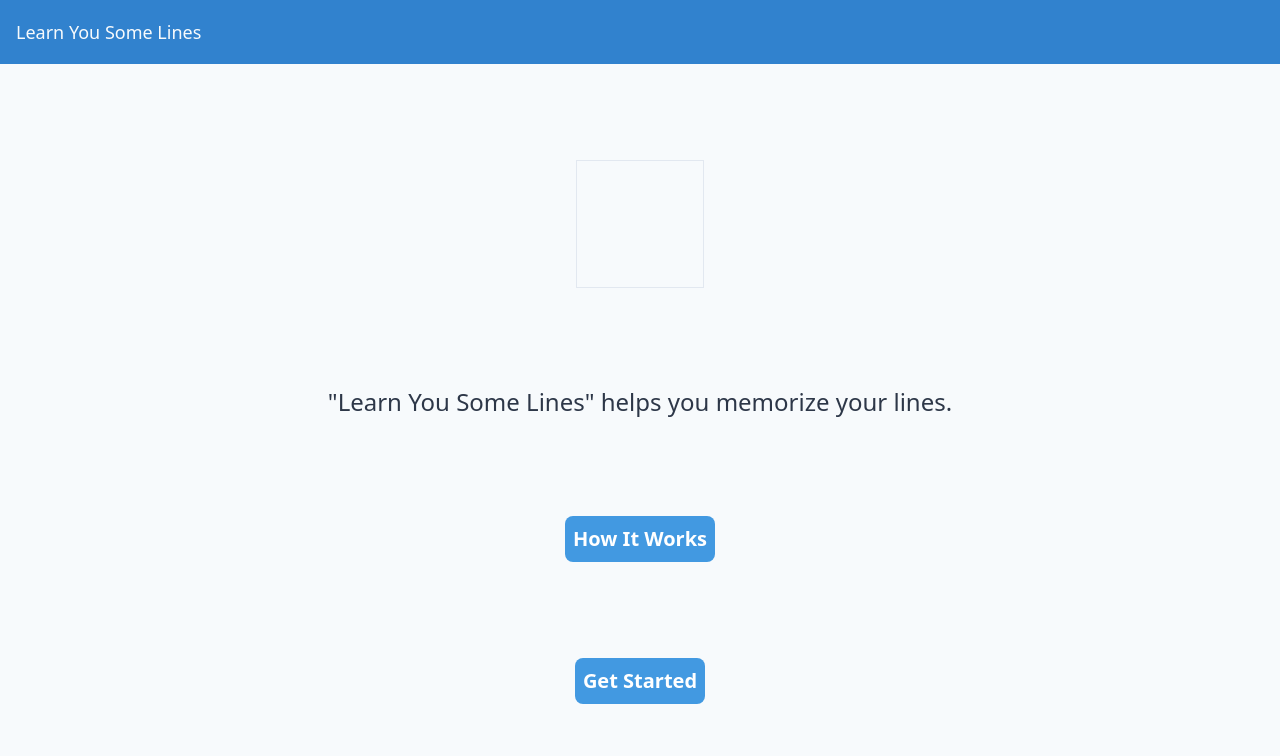
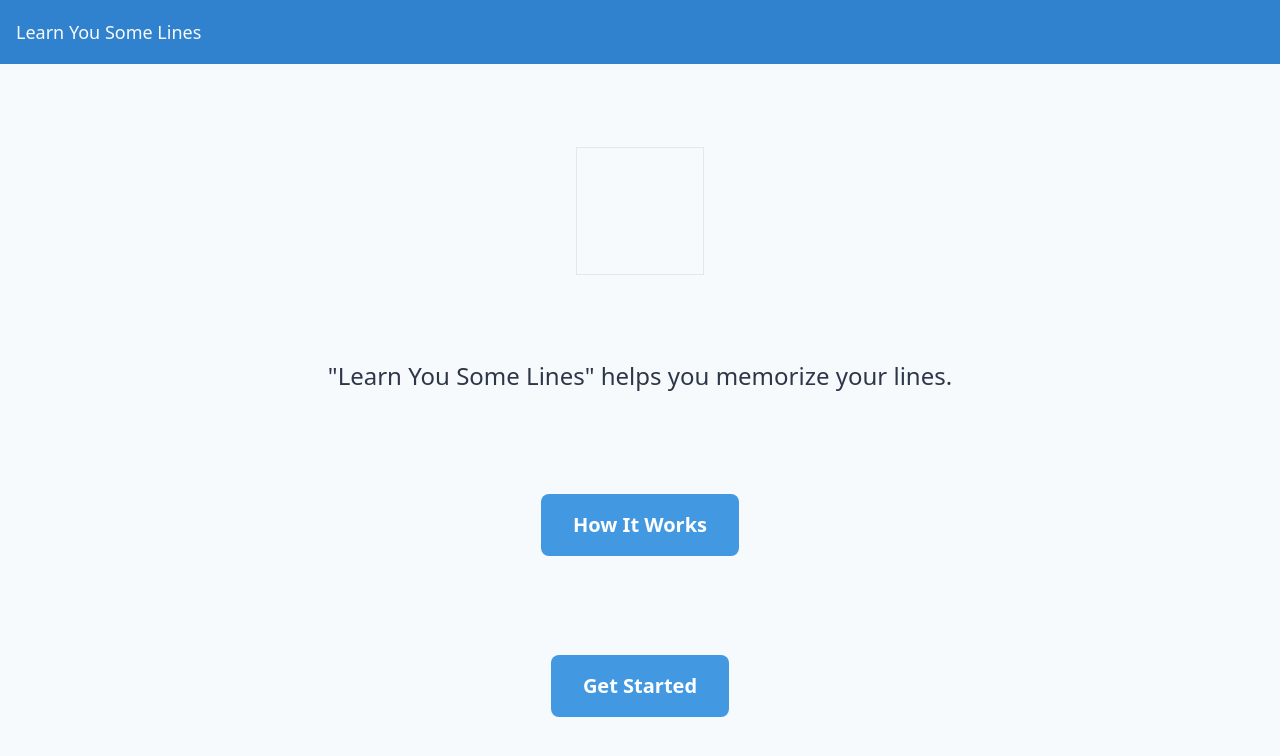
Before and after one commit to markhildreth/off-book-on-cue, a Svelte app: page / in a window 1280 px wide. Shown: the top 756 px of the page. Built offline with nearby package versions, Linux system fonts and the light colour scheme; what tailwindcss-font-inter would draw is missing.

Commit message:
Added history, and some navigation.

```diff
--- a/src/components/App.svelte
+++ b/src/components/App.svelte
@@ -1,5 +1,11 @@
 <script>
-	import Header from './Header.svelte';
+	import { history } from "../history.js";
+	import Header from "./Header.svelte";
+	import Landing from "./Landing.svelte";
+	import How from "./How.svelte";
+	import Error from "./Error.svelte";
+
+	$: location = $history.location;
 </script>
 
 <header class="fixed h-16 w-full top-0">
@@ -7,18 +13,11 @@
 </header>
 
 <div class="h-full w-full pt-16">
-	<div class="flex flex-col justify-evenly items-center h-full">
-		<div class="w-32 h-32 border">
-			<!-- TODO: Image -->
-		</div>
-		<p class="text-2xl text-center">
-		"Learn You Some Lines" helps you memorize your lines.
-		</p>
-		<div class="text-xl bg-blue-500 hover:bg-blue-700 text-white font-bold rounded-lg p-2 cursor-pointer">
-			How It Works
-		</div>
-		<div class="text-xl bg-blue-500 hover:bg-blue-700 text-white font-bold rounded-lg p-2 cursor-pointer">
-			Get Started
-		</div>
-	</div>
+	{#if location === "/"}
+	<Landing />
+	{:else if location === "/how"}
+	<How />
+	{:else}
+	<Error />
+	{/if}
 </div>
--- /dev/null
+++ b/src/components/Error.svelte
@@ -0,0 +1,4 @@
+<script>
+</script>
+
+<h1 class="text-center">Whoops! There appears to have been an error.</h1>
--- /dev/null
+++ b/src/components/How.svelte
@@ -0,0 +1,6 @@
+<script>
+</script>
+
+<div class="flex flex-col justify-center h-full">
+	<h1 class="text-center text-2xl">Test</h1>
+</div>
--- /dev/null
+++ b/src/components/Landing.svelte
@@ -0,0 +1,18 @@
+<script>
+	import { push } from '../history.js';
+</script>
+
+<div class="flex flex-col justify-evenly items-center h-full">
+	<div class="w-32 h-32 border">
+		<!-- TODO: Image -->
+	</div>
+	<p class="text-2xl text-center">
+	"Learn You Some Lines" helps you memorize your lines.
+	</p>
+	<button class="button m-4" on:click={push('/how')}>
+		How It Works
+	</button>
+	<button class="button">
+		Get Started
+	</button>
+</div>
--- a/src/global.pcss
+++ b/src/global.pcss
@@ -5,3 +5,20 @@
 .justify-evenly {
 	justify-content: space-evenly;
 }
+
+.button {
+	@apply text-xl text-white font-semibold rounded-lg px-8 py-4 cursor-pointer;
+	@apply bg-blue-500;
+}
+
+.button:hover {
+	@apply bg-blue-600;
+}
+
+.button:active {
+	@apply bg-blue-700;
+}
+
+.button:focus {
+	outline: 0;
+}
--- /dev/null
+++ b/src/history.js
@@ -0,0 +1,20 @@
+import { get, writable } from "svelte/store";
+
+export const history = writable({
+	location: window.location.pathname
+});
+
+const listener = window.addEventListener('popstate', ev => {
+	history.set({ location: window.location.pathname });
+
+	return () => {
+		window.removeEventListener(listener);
+	};
+});
+
+export const push = location => {
+	return () => {
+		window.history.pushState(null, '', location);
+		history.set({ location });
+	}
+};
--- a/src/main.js
+++ b/src/main.js
@@ -1,7 +1,14 @@
 import App from "./components/App.svelte";
+import { history } from "./history.js";
+import { get } from "svelte/store";
 
 const app = new App({
 	target: document.body
 });
 
 export default app;
+
+window.get = get;
+window.stores = {
+	history
+};
```
